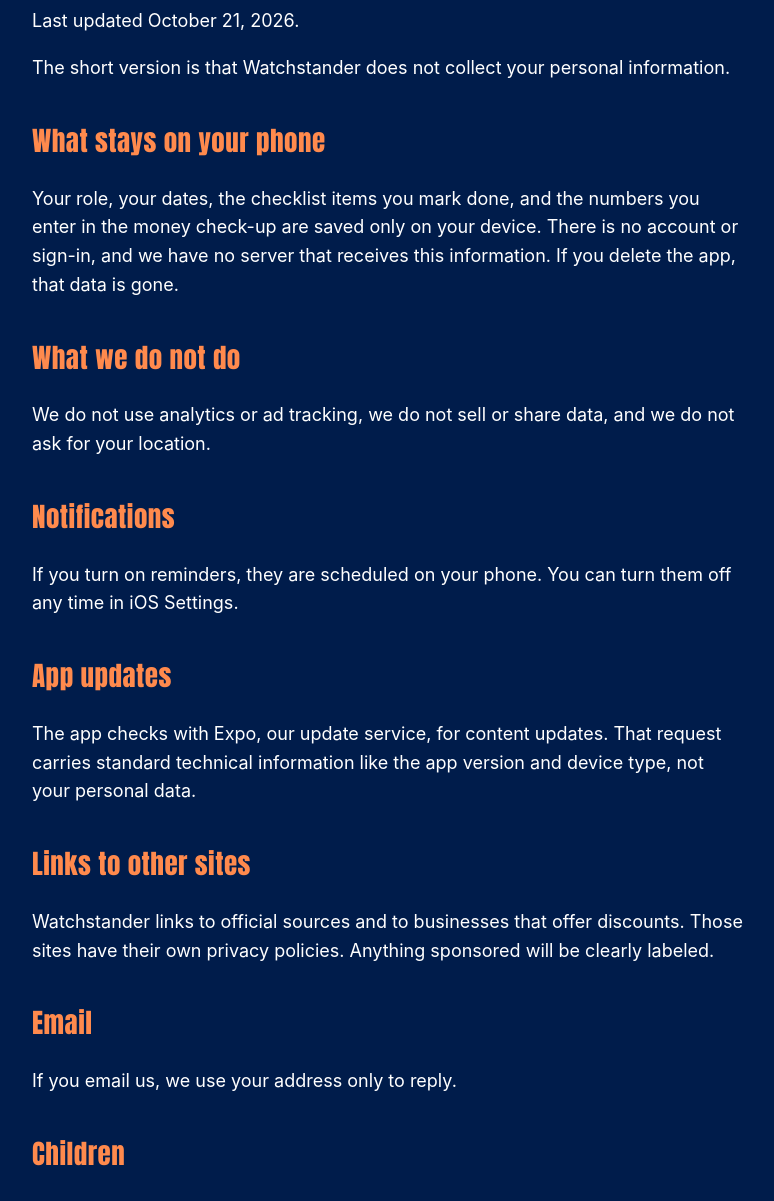
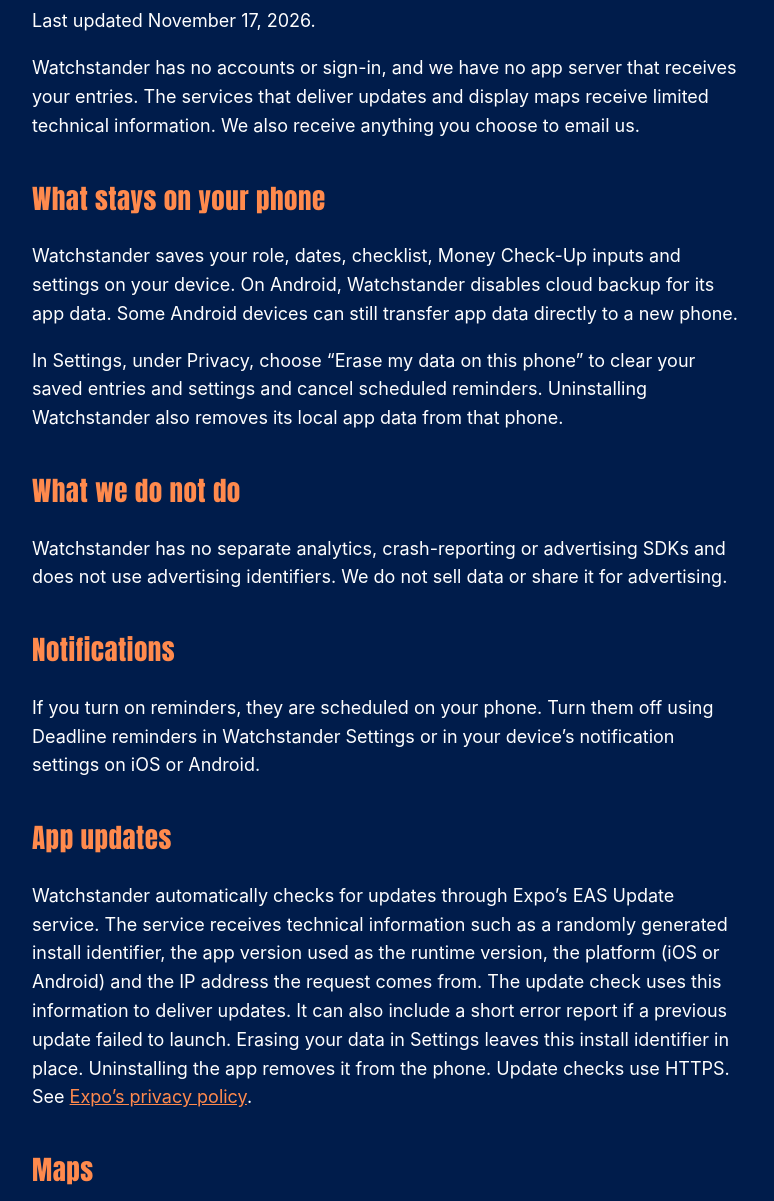
Before and after one commit to retroservices1121/watchstander-site, a plain HTML site: page privacy.html in a window 1280 px wide. Shown: the part 203-1404 px from the top of the page, without its empty margins (252-1026 px from the left). Drawn offline with Linux system fonts and the light colour scheme.

Commit message:
Update privacy policy for Android and Play Data safety (mirror of watchstander-app docs/privacy.html) (#1)
Co-authored-by: Claude (reviewer) <noreply@anthropic.com>

```diff
--- a/privacy.html
+++ b/privacy.html
@@ -1,19 +1,24 @@
 <!doctype html><html lang="en"><head><meta charset="utf-8"><meta name="viewport" content="width=device-width,initial-scale=1"><title>Watchstander privacy policy</title><link rel="stylesheet" href="style.css"></head><body><header><img src="icon.png" alt=""><a class="brand" href="./">WATCHSTANDER</a><nav><a href="./">Home</a><a href="support.html">Support</a><a href="privacy.html">Privacy</a></nav></header><main>
 <h1>Privacy policy</h1>
-<p>Last updated October 21, 2026.</p>
-<p>The short version is that Watchstander does not collect your personal information.</p>
+<p>Last updated November 17, 2026.</p>
+<p>Watchstander has no accounts or sign-in, and we have no app server that receives your entries. The services that deliver updates and display maps receive limited technical information. We also receive anything you choose to email us.</p>
 <h2>What stays on your phone</h2>
-<p>Your role, your dates, the checklist items you mark done, and the numbers you enter in the money check-up are saved only on your device. There is no account or sign-in, and we have no server that receives this information. If you delete the app, that data is gone.</p>
+<p>Watchstander saves your role, dates, checklist, Money Check-Up inputs and settings on your device. On Android, Watchstander disables cloud backup for its app data. Some Android devices can still transfer app data directly to a new phone.</p>
+<p>In Settings, under Privacy, choose “Erase my data on this phone” to clear your saved entries and settings and cancel scheduled reminders. Uninstalling Watchstander also removes its local app data from that phone.</p>
 <h2>What we do not do</h2>
-<p>We do not use analytics or ad tracking, we do not sell or share data, and we do not ask for your location.</p>
+<p>Watchstander has no separate analytics, crash-reporting or advertising SDKs and does not use advertising identifiers. We do not sell data or share it for advertising.</p>
 <h2>Notifications</h2>
-<p>If you turn on reminders, they are scheduled on your phone. You can turn them off any time in iOS Settings.</p>
+<p>If you turn on reminders, they are scheduled on your phone. Turn them off using Deadline reminders in Watchstander Settings or in your device’s notification settings on iOS or Android.</p>
 <h2>App updates</h2>
-<p>The app checks with Expo, our update service, for content updates. That request carries standard technical information like the app version and device type, not your personal data.</p>
+<p>Watchstander automatically checks for updates through Expo’s EAS Update service. The service receives technical information such as a randomly generated install identifier, the app version used as the runtime version, the platform (iOS or Android) and the IP address the request comes from. The update check uses this information to deliver updates. It can also include a short error report if a previous update failed to launch. Erasing your data in Settings leaves this install identifier in place. Uninstalling the app removes it from the phone. Update checks use HTTPS. See <a href="https://expo.dev/privacy">Expo’s privacy policy</a>.</p>
+<h2>Maps</h2>
+<p>When enabled in the Android build, the installation map in Discounts uses the Maps SDK for Android. If the Android map is disabled, Discounts shows a list of installations instead. On iOS, the map uses Apple Maps. Google may receive device and usage information needed to display the map. See <a href="https://policies.google.com/privacy">Google’s privacy policy</a>.</p>
+<p>Watchstander does not request location permission or send your location. Map pins use coordinates bundled with the app.</p>
+<p>Map search links open Apple Maps on iOS or Google Maps on Android with the business name. For searches near an installation, the link includes its city and state on Android or its map coordinates on iOS. Android map search links use HTTPS. Google describes how it protects Maps data in its own documentation.</p>
 <h2>Links to other sites</h2>
 <p>Watchstander links to official sources and to businesses that offer discounts. Those sites have their own privacy policies. Anything sponsored will be clearly labeled.</p>
 <h2>Email</h2>
-<p>If you email us, we use your address only to reply.</p>
+<p>If you email us, we receive your email address and what you send and use them to reply. You can ask us to delete those emails at <a href="mailto:watchstander.app@gmail.com">watchstander.app@gmail.com</a>.</p>
 <h2>Children</h2>
 <p>Watchstander is not directed at children under 13.</p>
 <h2>Contact</h2>
```
